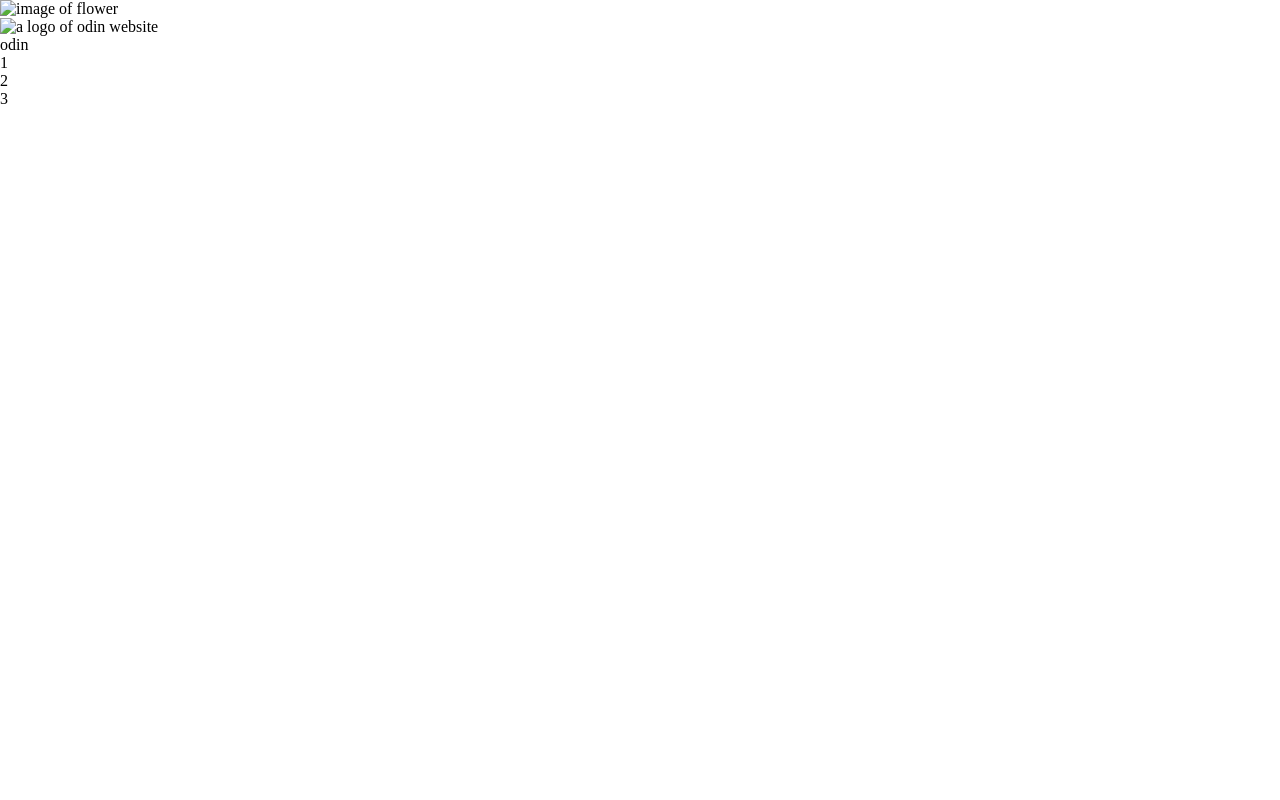
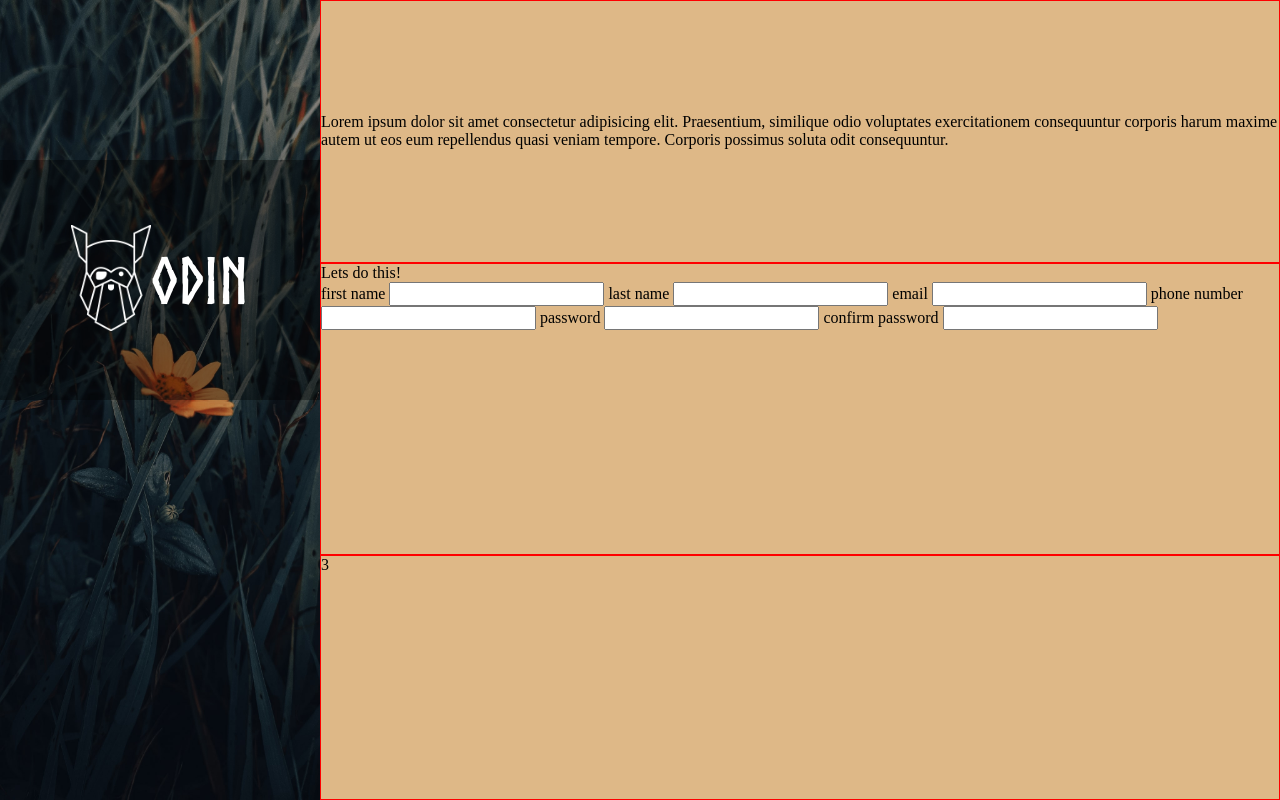
Before and after one commit to HopeAm-11/odin-signup-form, a website: page index.html in a window 1280 px wide. Drawn offline with Linux system fonts and the light colour scheme.

Commit message:
added form

```diff
--- a/index.html
+++ b/index.html
@@ -11,26 +11,48 @@
 </head>
 
 <body>
+    <div class="page-grid">
         <header class="header page-header">
-        <div class="hero-container">
             <figure class="figure figure-image">
-                <img class="hero" src="#" alt="image of flower">
+                <img class="hero" src="images/janmesh-shah-ZlbuFLDZu0k-unsplash.jpg" alt="image of flower">
             </figure>
-        </div>
             <section class="logo_page">
                 <figure class="figure figure-logo">
-                <img src="#" alt="a logo of odin website">
+                    <img class="logo" src="images/odin-lined.png" alt="a logo of odin website">
                 </figure>
-            <h1 class="logo">odin</h1>
+                <h1 class="hero-text">odin</h1>
             </section>
         </header>
         <main class="main main-page">
-        <!-- <header></header>
-        <form action=""></form> -->
-        <div>1</div>
-        <div>2</div>
+            <header class="main-header">
+                <h2>Lorem ipsum dolor sit amet consectetur adipisicing elit. Praesentium, similique odio voluptates
+                    exercitationem consequuntur corporis harum maxime autem ut eos eum repellendus quasi veniam tempore.
+                    Corporis possimus soluta odit consequuntur.</h2>
+            </header>
+
+            <form action="#" class="form">
+                <fieldset>
+                    <legend>Lets do this!</legend>
+                    <label for="first-name">first name</label>
+                    <input type="text" name="" id="first-name">
+                    <label for="last-name">last name</label>
+                    <input type="text" name="" id="last-name">
+                    <label for="email">email</label>
+                    <input type="email" name="email" id="email">
+                    <label for="phone">phone number</label>
+                    <input type="tell" name="phone" id="phone">
+                    <label for="pass1">password</label>
+                    <input type="password" name="password" id="pass1">
+                    <label for="pass2">confirm password</label>
+                    <input type="password" name="pass-confirm" id="pass2">
+                </fieldset>
+
+            </form>
+
+
             <div>3</div>
         </main>
+    </div>
 </body>
 
 </html>
--- a/style.css
+++ b/style.css
@@ -1 +1,118 @@
 /* @import url(node_modules/normalize.css/normalize.css); */
+:root {
+    --logo-color: #fff;
+    --text-color: #000;
+    --error-text-color: #cc0000;
+    --logo-text:
+}
+
+* {
+    font-size: 100%;
+    /*16px*/
+
+}
+
+body {}
+
+@font-face {
+    font-family: odin-font;
+    src: url(/Norse-Bold.otf);
+
+}
+
+.page-grid {
+    display: grid;
+    grid-template-columns: 1fr 3fr;
+    grid-template-rows: 100vh;
+}
+
+.page-header {
+    background-color: brown;
+    position: relative;
+}
+
+
+
+.logo_page {
+    display: -webkit-box;
+    display: -ms-flexbox;
+    display: flex;
+    -webkit-box-align: center;
+    -ms-flex-align: center;
+    align-items: center;
+    -webkit-box-pack: center;
+    -ms-flex-pack: center;
+    justify-content: center;
+    position: absolute;
+    top: 20%;
+    width: 100%;
+    height: 30%;
+    background-color: rgba(2, 2, 2, 0.37);
+}
+
+/* .figure-logo {
+    width: 100%;
+    height: 100%;
+
+} */
+
+.logo {
+    /* width: 100%; */
+    max-width: 80px;
+    height: auto;
+}
+
+.figure-image {
+    height: 100%;
+    width: 100%;
+}
+
+.hero {
+    display: block;
+    width: 100%;
+    height: 100%;
+    -o-object-fit: cover;
+    object-fit: cover;
+    /* overflow: hidden; */
+}
+
+.hero-text {
+    color: white;
+    font-family: 'odin-font', 'monospace', sans-serif;
+    font-size: 4rem;
+
+}
+
+.main-page {
+    background-color: burlywood;
+    display: grid;
+
+
+}
+
+.main-page>* {
+    border: 1px solid red;
+}
+
+.main-header {
+    display: -webkit-box;
+    display: -ms-flexbox;
+    display: flex;
+    -webkit-box-align: center;
+    -ms-flex-align: center;
+    align-items: center;
+
+    font-size: 1rem;
+}
+
+/* # Mobile  */
+@media only screen and (max-width: 480px) {
+    .page-grid {
+        display: grid;
+        grid-template-columns: 1fr;
+        grid-template-rows: 300px 100vh;
+    }
+}
+
+/* # Tablet
+@media only screen and (min-width: 768px) {}  */
```
Also changed, not shown: images/odin-lined.png (added). Lines whose indentation alone changed are shown as unchanged.
